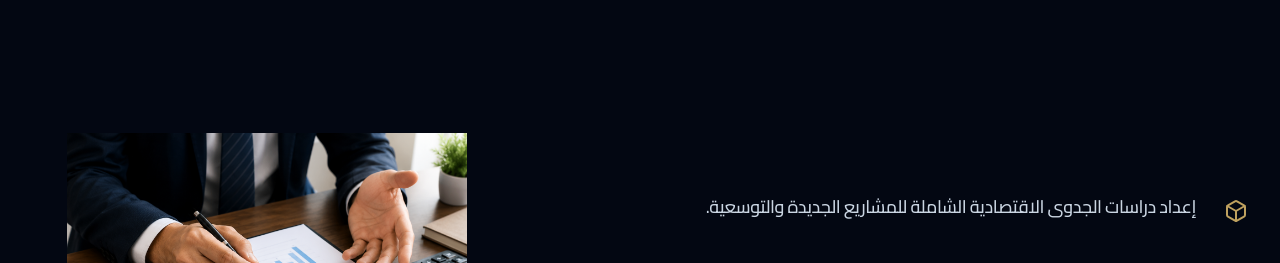
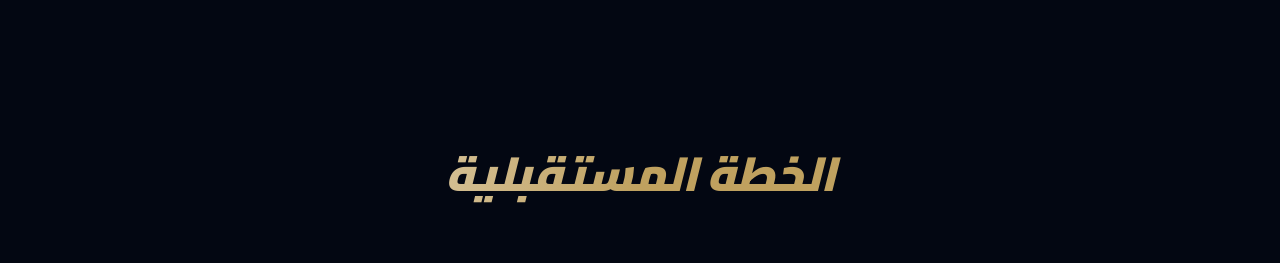
Before and after one commit to mohamedelsayed123753-prog/finance-money, a Next.js app: page / in a window 1280 px wide. Shown: the part 10000-10263 px from the top of the page. Built offline with nearby package versions, Linux system fonts and the light colour scheme; a web font is replaced by a local one.

Commit message:
feat: add animated future plans title with multi-language support

```diff
--- a/components/FuturePlans.tsx
+++ b/components/FuturePlans.tsx
@@ -7,16 +7,27 @@ import { useLanguage } from "./LanguageContext";
 
 const DATA: Record<string, any> = {
   ar: {
+    title: "الخطة المستقبلية", // شلت المسافة الزيادة لضبط التوسيط
     plans: [
-      { icon: Box, title: "إعداد دراسات الجدوى الاقتصادية الشاملة للمشاريع الجديدة والتوسعية." },
-      { icon: FileText, title: "دراسة وبناء خطط زيادة رأس المال واختيار مصادر التمويل الأنسب." },
+      {
+        icon: Box,
+        title: "إعداد دراسات الجدوى الاقتصادية الشاملة للمشاريع الجديدة والتوسعية.",
+      },
+      {
+        icon: FileText,
+        title: "دراسة وبناء خطط زيادة رأس المال واختيار مصادر التمويل الأنسب.",
+      },
       { icon: Megaphone, title: "خطة تسويقية لمنتج جديد." },
     ],
   },
   en: {
+    title: "Future Plans", // شلت المسافة الزيادة لضبط التوسيط
     plans: [
       { icon: Box, title: "A team with decades of accumulated experience." },
-      { icon: FileText, title: "The preparation of comprehensive economic feasibility studies." },
+      {
+        icon: FileText,
+        title: "The preparation of comprehensive economic feasibility studies.",
+      },
       { icon: Megaphone, title: "Marketing business plan for a new product." },
     ],
   },
@@ -27,11 +38,25 @@ export function FuturePlans() {
   const data = DATA[lang] || DATA.ar;
 
   return (
-    <section id="future-plans" className="py-24 bg-[#030712] text-white overflow-hidden" dir={lang === "ar" ? "rtl" : "ltr"}>
+    <section
+      id="future-plans"
+      className="py-24 bg-[#030712] text-white overflow-hidden"
+      dir={lang === "ar" ? "rtl" : "ltr"}
+    >
       <div className="container mx-auto px-6">
+        {/* العنوان السينمائي: تم تعديل الـ padding والـ initial state لضمان عدم القص */}
+        <motion.h2
+          initial={{ opacity: 0, y: -20, rotateX: -45 }}
+          whileInView={{ opacity: 1, y: 0, rotateX: 0 }}
+          viewport={{ once: true, amount: 0.5 }}
+          transition={{ duration: 1.2, ease: "easeOut" }}
+          className="text-4xl md:text-5xl font-black text-center mb-20 py-4 italic tracking-tight bg-clip-text text-transparent bg-gradient-to-r from-white via-[#bfa15f] to-[#bfa15f]"
+        >
+          {data.title}
+        </motion.h2>
+
         <div className="grid lg:grid-cols-12 gap-12 items-center">
-
-          {/* الصورة: انميشن دوران سينمائي بطيء جداً */}
+          {/* الصورة */}
           <motion.div
             initial={{ opacity: 0, scale: 0.85, rotate: -8 }}
             whileInView={{ opacity: 1, scale: 1, rotate: 0 }}
@@ -49,7 +74,7 @@ export function FuturePlans() {
             />
           </motion.div>
 
-          {/* المحتوى: ظهور متتالي انسيابي */}
+          {/* المحتوى */}
           <div className="lg:col-span-7 space-y-8 order-2 lg:order-1">
             {data.plans.map((item: any, idx: number) => (
               <motion.div
@@ -57,17 +82,22 @@ export function FuturePlans() {
                 initial={{ opacity: 0, x: lang === "ar" ? 30 : -30 }}
                 whileInView={{ opacity: 1, x: 0 }}
                 viewport={{ once: true, amount: 0.3 }}
-                transition={{ duration: 1.2, delay: 0.6 + (idx * 0.3), ease: "easeOut" }}
+                transition={{
+                  duration: 1.2,
+                  delay: 0.6 + idx * 0.3,
+                  ease: "easeOut",
+                }}
                 className="flex items-start gap-5"
               >
                 <div className="p-2">
                   <item.icon size={24} className="text-[#bfa15f] shrink-0" />
                 </div>
-                <h4 className="text-lg font-medium text-slate-300 pt-0.5">{item.title}</h4>
+                <h4 className="text-lg font-medium text-slate-300 pt-0.5">
+                  {item.title}
+                </h4>
               </motion.div>
             ))}
           </div>
-
         </div>
       </div>
     </section>
```
